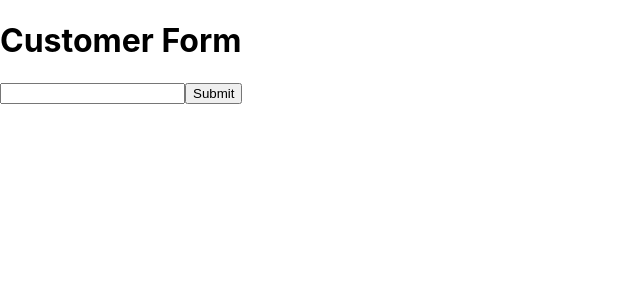
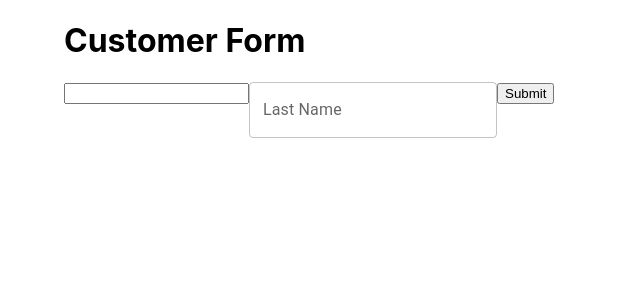
Before and after one commit to mydatahack/react-my-playground, a React (Create React App) app: page / in a window 1280 px wide. Shown: the top 300 px of the page, without its empty margins (0-640 px from the left). Built offline with nearby package versions, Linux system fonts and the light colour scheme.

Commit message:
Add formik fileld with material ui - in progress

```diff
--- a/package.json
+++ b/package.json
@@ -5,6 +5,9 @@
   "private": true,
   "dependencies": {
     "@mdhnpm/react-mdh-blog-components": "^2.5.0",
+    "@mui/material": "^5.11.4",
+    "@mui/styled-engine-sc": "^5.11.0",
+    "@mui/styled-engine": "npm:@mui/styled-engine-sc@latest",
     "@testing-library/jest-dom": "^5.16.5",
     "@testing-library/react": "^13.4.0",
     "@testing-library/user-event": "^13.5.0",
@@ -20,6 +23,9 @@
     "styled-components": "^5.3.6",
     "typescript": "^4.8.4",
     "web-vitals": "^2.1.4"
+  },
+  "resolutions": {
+    "@mui/styled-engine": "npm:@mui/styled-engine-sc@latest"
   },
   "scripts": {
     "start": "react-scripts start",
--- a/src/App.tsx
+++ b/src/App.tsx
@@ -1,10 +1,12 @@
 import './App.css'
+
+import { Container } from '@mui/material'
 
 import { CustomerInfoForm } from './components/CustomerInfoForm'
 
 export const App = () => (
-  <>
+  <Container>
     <h1>Customer Form</h1>
     <CustomerInfoForm />
-  </>
+  </Container>
 )
--- a/src/components/CustomerInfoForm.tsx
+++ b/src/components/CustomerInfoForm.tsx
@@ -1,6 +1,8 @@
+import { useCallback } from 'react'
 import { Field, Form, Formik, FormikProps } from 'formik'
-import { useCallback } from 'react'
+
 import { CustomerInfoFormValues } from './CustomerInfoForm.types'
+import { TextInputFormik } from './TextInputFormik/TextInputFormik'
 
 const initialValues = {
   firstName: '',
@@ -25,6 +27,7 @@ export const CustomerInfoForm = () => {
       {(props: FormikProps<CustomerInfoFormValues>) => (
         <Form>
           <Field type="text" name="firstName" id="firstName" />
+          <TextInputFormik name="lastName" label="Last Name" />
           <button type="submit">Submit</button>
         </Form>
       )}
--- /dev/null
+++ b/src/components/TextInputFormik/TextInputFormik.tsx
@@ -0,0 +1,18 @@
+import { TextField } from '@mui/material'
+import { useField } from 'formik'
+
+interface TextInputFormikProps {
+  name: string
+  label: string
+}
+export const TextInputFormik = ({ name, label }: TextInputFormikProps) => {
+  const [field, , helpers] = useField({ name })
+  const { value, onBlur } = field
+  const { setValue } = helpers
+
+  console.log(value)
+
+  return (
+    <TextField id={name} label={label} onChange={setValue} onBlur={onBlur} />
+  )
+}
--- a/tsconfig.json
+++ b/tsconfig.json
@@ -6,6 +6,9 @@
       "dom.iterable",
       "esnext"
     ],
+    "paths": {
+      "@mui/styled-engine": ["./node_modules/@mui/styled-engine-sc"]
+    },
     "allowJs": true,
     "skipLibCheck": true,
     "esModuleInterop": true,
```
Also changed, not shown: 2 other files (tests, documents, lock files or other folders).
